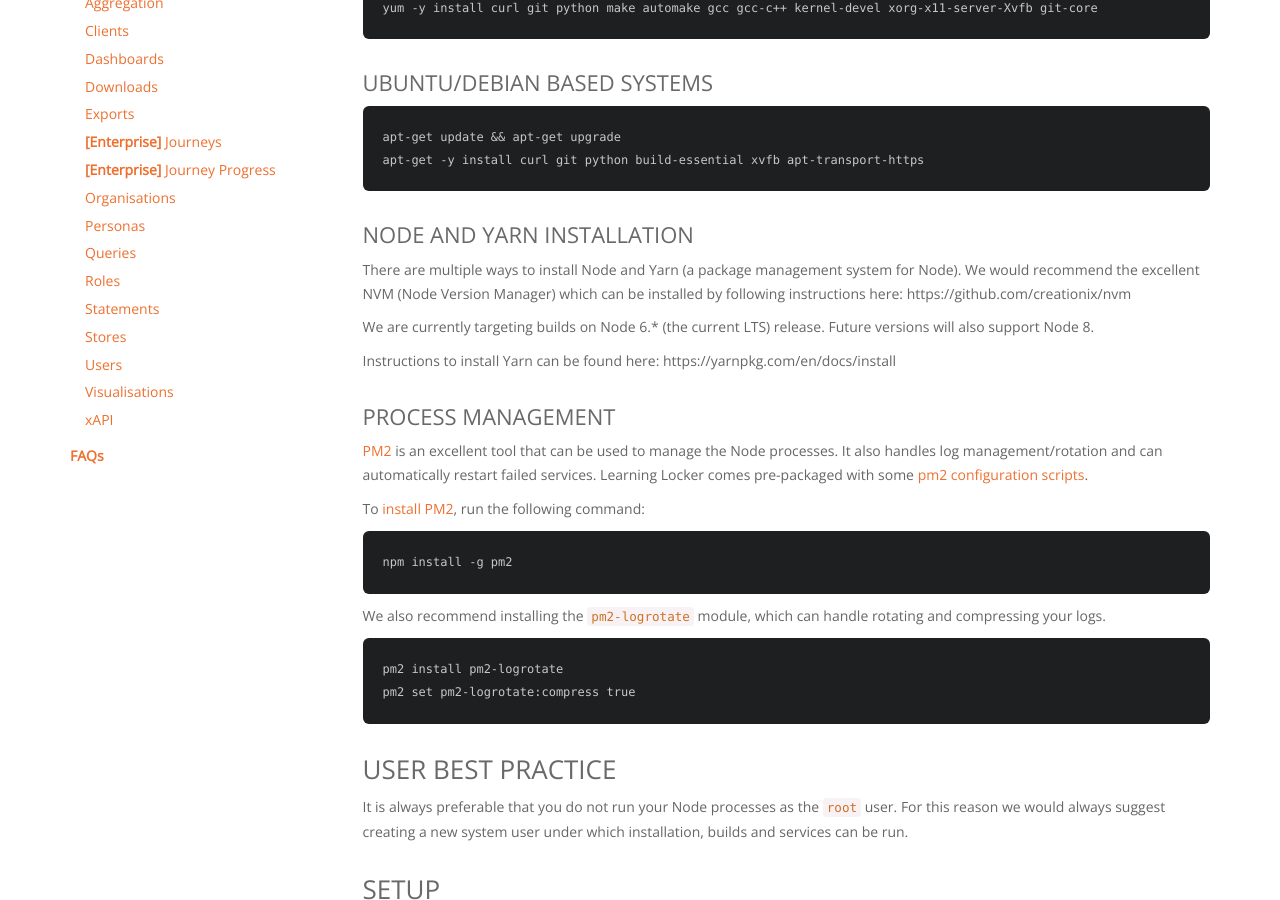
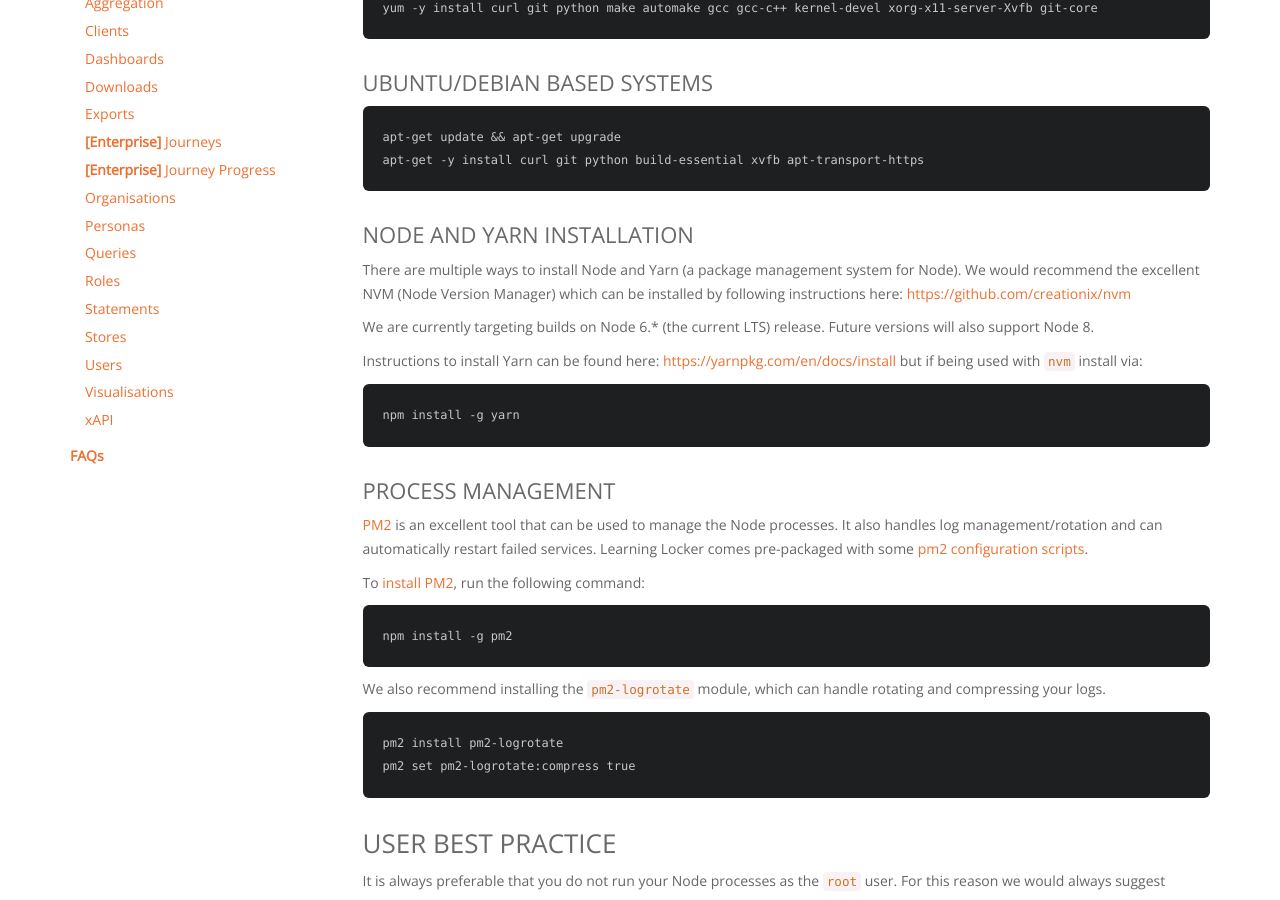
Before and after one commit to LearningLocker/docs, a Jekyll site: the page built from src/guides-custom-installation.md, in a window 1280 px wide and 900 px high, scrolled down 624 px. Built offline with Jekyll 4.4.1, drawn with Linux system fonts in a browser that asks for light colours; nearby versions of some CDN libraries; our own code applies the rules of GitHub Pages for plain Markdown files.

Commit message:
Update guides-custom-installation.md

````diff
--- a/src/guides-custom-installation.md
+++ b/src/guides-custom-installation.md
@@ -34,11 +34,14 @@
 
 ### Node and Yarn installation
 
-There are multiple ways to install Node and Yarn (a package management system for Node). We would recommend the excellent NVM (Node Version Manager) which can be installed by following instructions here: https://github.com/creationix/nvm
+There are multiple ways to install Node and Yarn (a package management system for Node). We would recommend the excellent NVM (Node Version Manager) which can be installed by following instructions here: [https://github.com/creationix/nvm](https://github.com/creationix/nvm)
 
 We are currently targeting builds on Node 6.* (the current LTS) release. Future versions will also support Node 8.
 
-Instructions to install Yarn can be found here: https://yarnpkg.com/en/docs/install
+Instructions to install Yarn can be found here: [https://yarnpkg.com/en/docs/install](https://yarnpkg.com/en/docs/install) but if being used with `nvm` install via:
+```
+npm install -g yarn
+```
 
 ### Process Management
 
````
